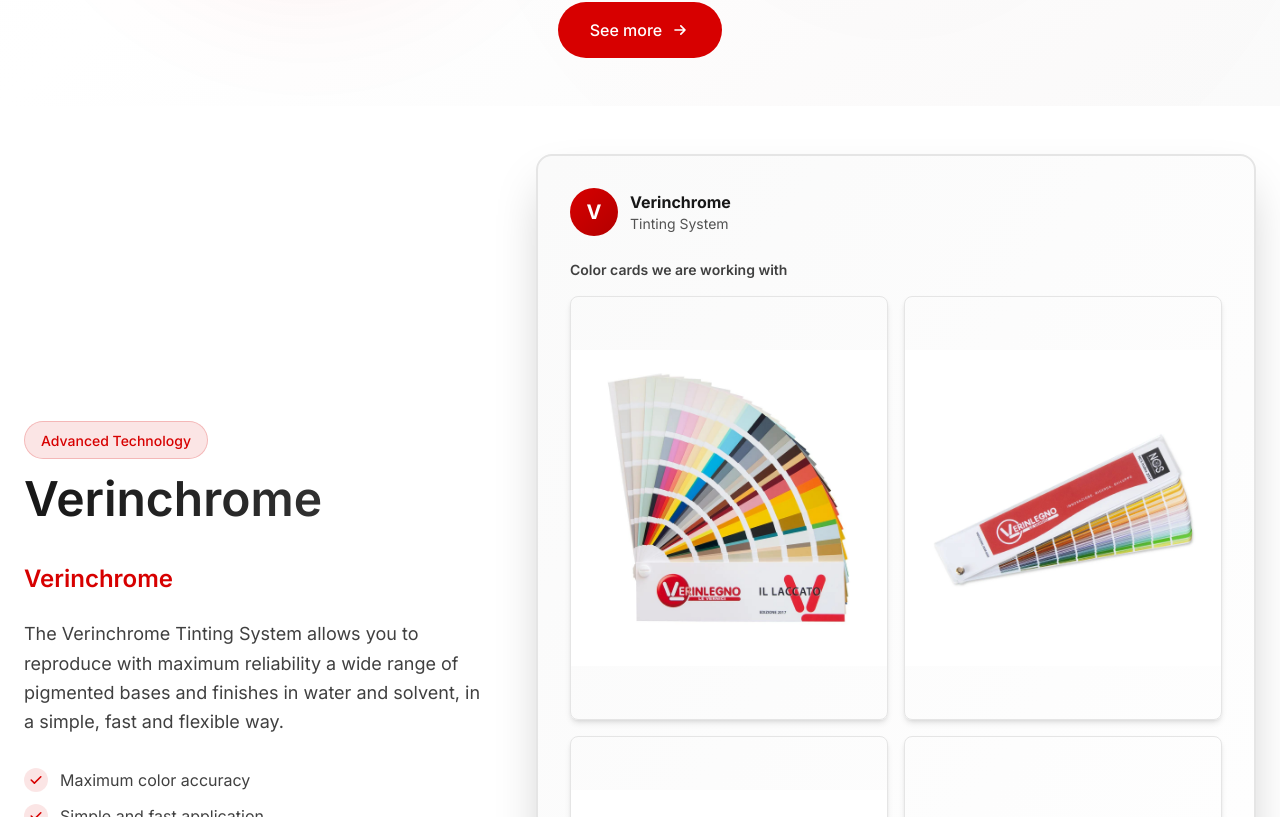
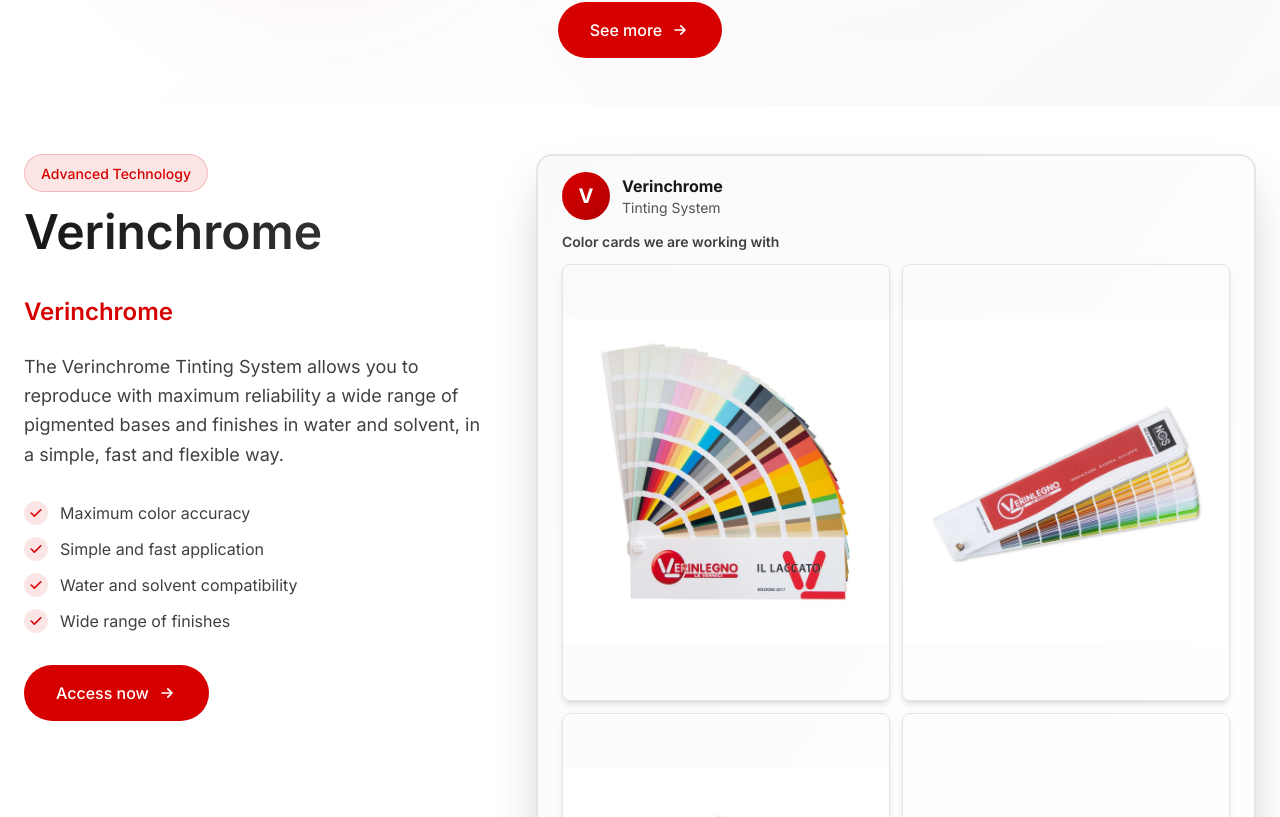
Before and after one commit to levonstepan/VerinLegno.am, a Next.js app: page / in a window 1280 px wide. Shown: the part 2623-3440 px from the top of the page. Built offline with nearby package versions, Linux system fonts and the light colour scheme.

Commit message:
Reduce vertical padding around color cards and align sections horizontally

```diff
--- a/app/components/Services.tsx
+++ b/app/components/Services.tsx
@@ -47,7 +47,7 @@ export function Services({
     <section id="services" className="py-8 md:py-12 bg-white relative scroll-mt-20 md:scroll-mt-24" style={{ scrollMarginTop: '6rem', visibility: 'visible', display: 'block' }}>
 
       <div className="relative z-10 mx-auto max-w-7xl px-4 md:px-6" style={{ visibility: 'visible', display: 'block' }}>
-        <div className="grid md:grid-cols-5 gap-12 items-center">
+        <div className="grid md:grid-cols-5 gap-12 items-start">
           <div className="md:col-span-2">
             <div className="inline-block mb-4 px-4 py-1.5 bg-[#D70000]/10 rounded-full border border-[#D70000]/20">
               <span className="text-sm font-medium text-[#D70000]">Advanced Technology</span>
@@ -114,13 +114,13 @@ export function Services({
           {/* Visual mockup */}
           <div className="relative md:col-span-3">
             <div
-              className="bg-gradient-to-br from-neutral-50 to-white rounded-2xl p-8 border-2 border-neutral-200 shadow-2xl transform transition-all duration-500 hover:shadow-[#D70000]/10 hover:scale-[1.02]"
+              className="bg-gradient-to-br from-neutral-50 to-white rounded-2xl px-6 py-4 border-2 border-neutral-200 shadow-2xl transform transition-all duration-500 hover:shadow-[#D70000]/10 hover:scale-[1.02]"
               onMouseEnter={() => setIsHovered(true)}
               onMouseLeave={() => setIsHovered(false)}
             >
               {/* Mock interface */}
-              <div className="space-y-4">
-                <div className="flex items-center gap-3 mb-6">
+              <div className="space-y-3">
+                <div className="flex items-center gap-3 mb-3">
                   <div className="w-12 h-12 rounded-full bg-gradient-to-br from-[#D70000] to-[#b30000] flex items-center justify-center">
                     <span className="text-white font-bold text-xl">V</span>
                   </div>
@@ -131,9 +131,9 @@ export function Services({
                 </div>
 
                 {/* Color cards we are working with */}
-                <div className="mb-4">
-                  <div className="text-sm font-semibold text-neutral-700 mb-4">Color cards we are working with</div>
-                  <div className="grid grid-cols-2 gap-4">
+                <div>
+                  <div className="text-sm font-semibold text-neutral-700 mb-3">Color cards we are working with</div>
+                  <div className="grid grid-cols-2 gap-3">
                     {colorCards.map((card, idx) => (
                       <div
                         key={idx}
@@ -155,7 +155,7 @@ export function Services({
                 </div>
 
                 {/* Status indicator */}
-                <div className="mt-6 flex items-center gap-2 px-4 py-2 bg-green-50 rounded-lg border border-green-200">
+                <div className="mt-3 flex items-center gap-2 px-4 py-2 bg-green-50 rounded-lg border border-green-200">
                   <div className="w-2 h-2 rounded-full bg-green-500 animate-pulse" />
                   <span className="text-sm text-green-700 font-medium">System Ready</span>
                 </div>
```
